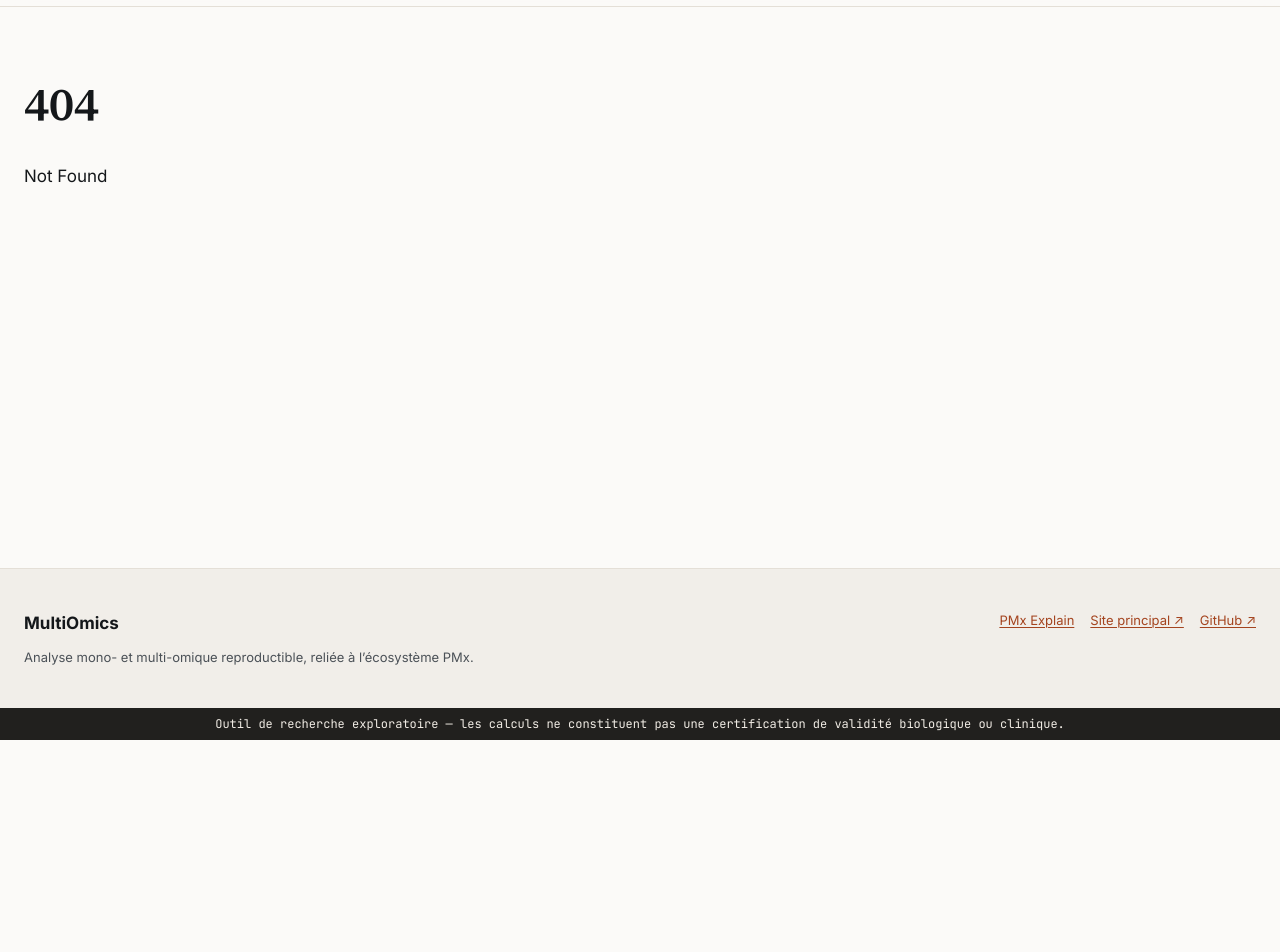
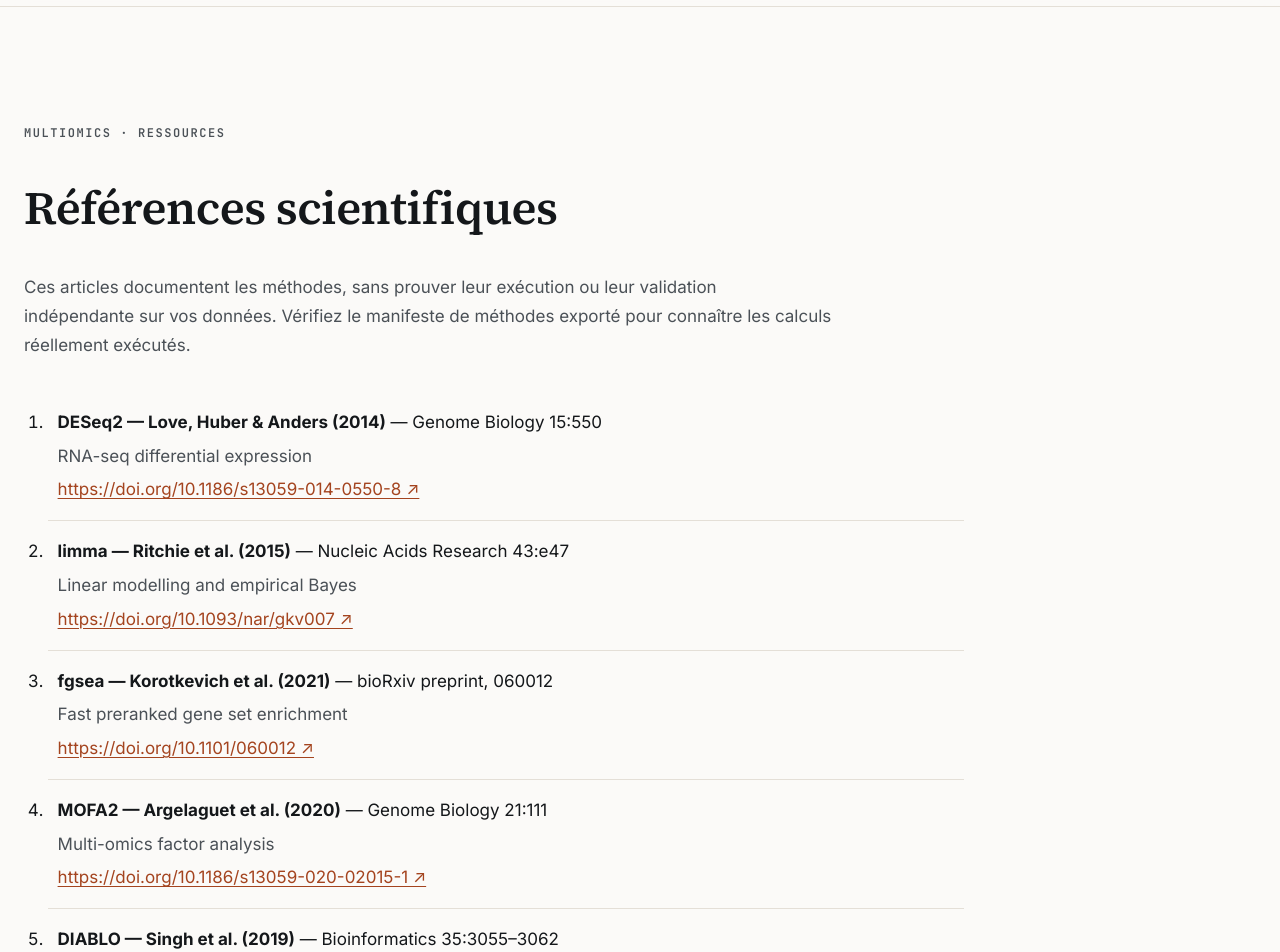
Before and after one commit to rberrah/MultiOmics, a SvelteKit app: page /multiomics/references in a window 1280 px wide. Before the commit this address had no page. Shown: the part 60-1012 px from the top of the page. Before the commit the page ends 800 px from the top, so only its background shows below. Built offline with nearby package versions, Linux system fonts and the light colour scheme.

Commit message:
feat(resources): add accessible scientific references with provenance note

```diff
--- /dev/null
+++ b/src/routes/multiomics/references/+page.svelte
@@ -0,0 +1,35 @@
+<script>
+  import {language} from '$lib/stores/language';
+  const refs = [
+    {name:'DESeq2 — Love, Huber & Anders (2014)',journal:'Genome Biology 15:550',url:'https://doi.org/10.1186/s13059-014-0550-8',scope:'RNA-seq differential expression'},
+    {name:'limma — Ritchie et al. (2015)',journal:'Nucleic Acids Research 43:e47',url:'https://doi.org/10.1093/nar/gkv007',scope:'Linear modelling and empirical Bayes'},
+    {name:'fgsea — Korotkevich et al. (2021)',journal:'bioRxiv preprint, 060012',url:'https://doi.org/10.1101/060012',scope:'Fast preranked gene set enrichment'},
+    {name:'MOFA2 — Argelaguet et al. (2020)',journal:'Genome Biology 21:111',url:'https://doi.org/10.1186/s13059-020-02015-1',scope:'Multi-omics factor analysis'},
+    {name:'DIABLO — Singh et al. (2019)',journal:'Bioinformatics 35:3055–3062',url:'https://doi.org/10.1093/bioinformatics/bty1054',scope:'Multi-block omics integration'},
+    {name:'xcms — Smith et al. (2006)',journal:'Analytical Chemistry 78:779–787',url:'https://doi.org/10.1021/ac051437y',scope:'Mass-spectrometry feature detection'},
+    {name:'Reactome — official documentation',journal:'Curated biological pathways',url:'https://reactome.org/',scope:'Pathway provenance and mappings'},
+    {name:'MultiOmics — source and citation file',journal:'Versioned software and qualification workflows',url:'https://github.com/rberrah/MultiOmics/blob/main/CITATION.cff',scope:'Cite the actual software version'}
+  ];
+</script>
+<svelte:head>
+  <title>{$language === 'en' ? 'Scientific references — MultiOmics' : 'Références scientifiques — MultiOmics'}</title>
+  <meta name="description" content={$language === 'en' ? 'Scientific references for the methods behind MultiOmics.' : 'Références scientifiques des méthodes utilisées par MultiOmics.'}/>
+</svelte:head>
+<section class="references">
+  <p class="eyebrow">MultiOmics · {$language === 'en' ? 'Resources' : 'Ressources'}</p>
+  <h1>{$language === 'en' ? 'Scientific references' : 'Références scientifiques'}</h1>
+  <p>{$language === 'en' ? 'These are methodological references, not proof that a specific backend was executed or independently validated on your dataset. Consult the exported methods manifest for the computation actually used.' : 'Ces articles documentent les méthodes, sans prouver leur exécution ou leur validation indépendante sur vos données. Vérifiez le manifeste de méthodes exporté pour connaître les calculs réellement exécutés.'}</p>
+  <ol>{#each refs as item}
+    <li><strong>{item.name}</strong> — {item.journal}<p>{item.scope}</p>
+      <a href={item.url} target="_blank" rel="noopener noreferrer">{item.url} ↗</a>
+    </li>
+  {/each}</ol>
+</section>
+<style>
+  .references{padding-block:clamp(2rem,5vw,4rem);max-width:940px}
+  .references>p{max-width:76ch;color:var(--text-secondary)}
+  ol{padding-left:1.5rem;margin-top:2rem}
+  li{padding:1rem .6rem;border-bottom:1px solid var(--border-subtle)}
+  li p{margin:.3rem 0;color:var(--text-secondary)}
+  li a{overflow-wrap:anywhere}
+</style>
```
